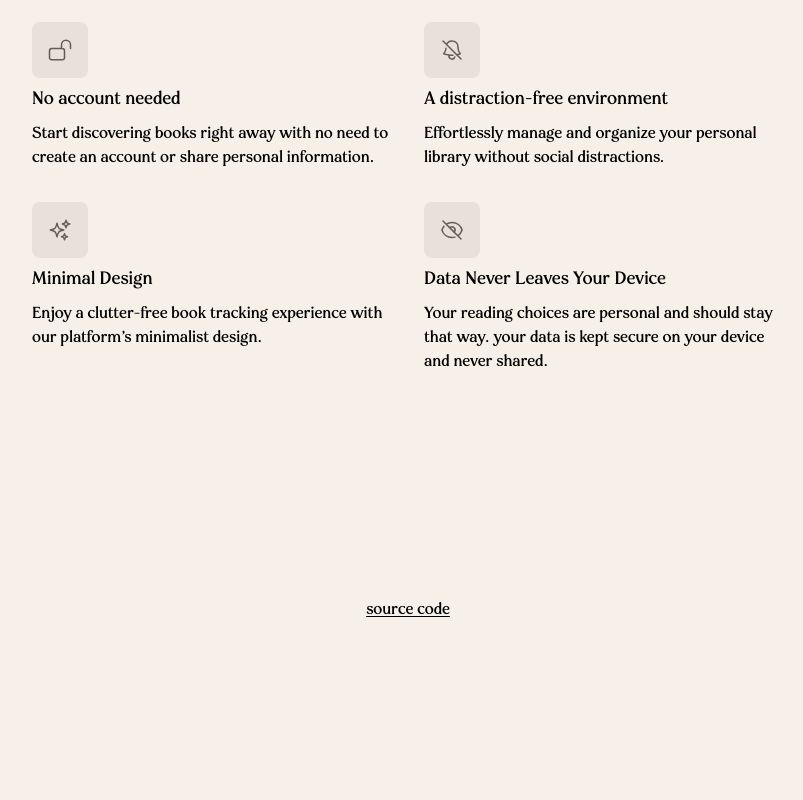
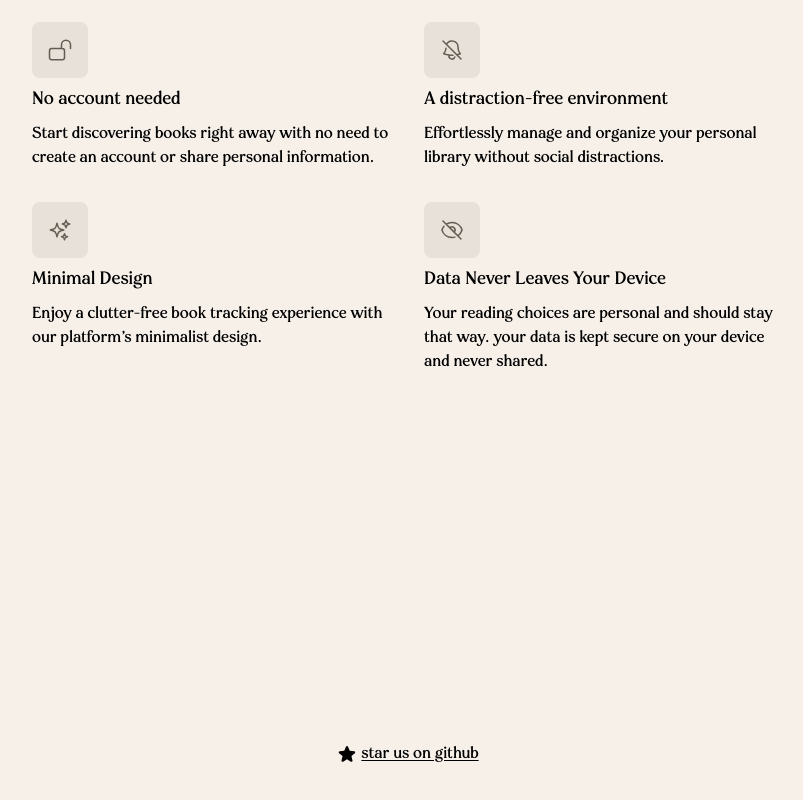
Before and after one commit to lmssiehdev/librereads, a Next.js app: page / in a window 1280 px wide. Shown: the part 326-1126 px from the top of the page, without its empty margins (232-1035 px from the left). Before the commit the page ends 964 px from the top, so only its background shows below. Built offline with nearby package versions, Linux system fonts and the light colour scheme; what tailwind-fluid-typography would draw is missing.

Commit message:
update footer

```diff
--- a/src/app/layout.tsx
+++ b/src/app/layout.tsx
@@ -4,6 +4,7 @@ import NextTopLoader from "nextjs-toploader";
 
 import localFont from "next/font/local";
 import clsx from "clsx";
+import { StarIcon } from "@heroicons/react/24/solid";
 
 const pockota = localFont({
   src: "../../public/fonts/Pockota-Regular.ttf",
@@ -62,12 +63,14 @@ const Navbar = () => {
 
 const Footer = () => {
   return (
-    <div className="text-center py-4">
+    <div className="text-center py-40 pb-10">
       <a
-        className="underline underline-offset-2"
+        target="_blank"
+        className="underline underline-offset-2 flex justify-center items-center gap-1 "
         href="https://github.com/lmssiehdev/librereads"
       >
-        source code
+        <StarIcon className="h-5 w-5" />
+        star us on github
       </a>
     </div>
   );
```
